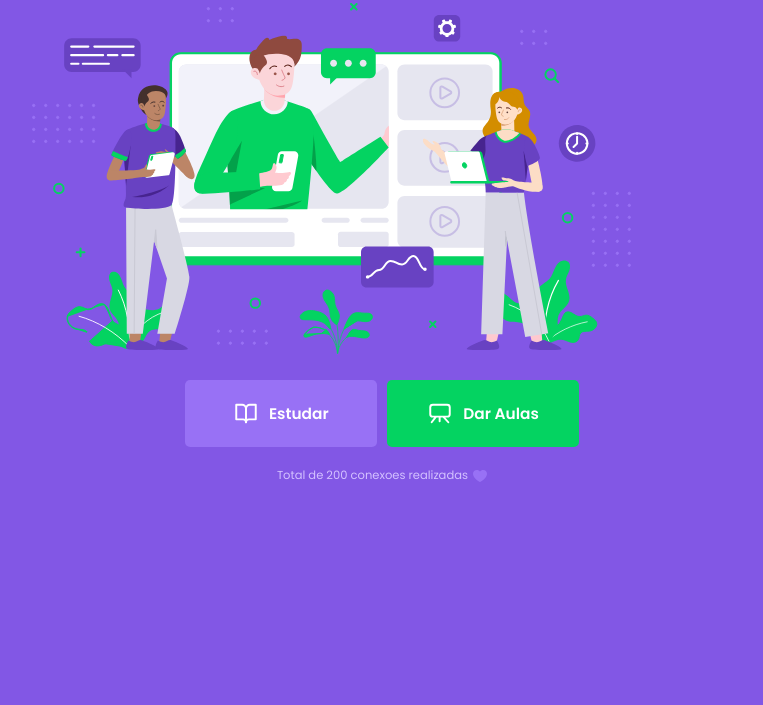
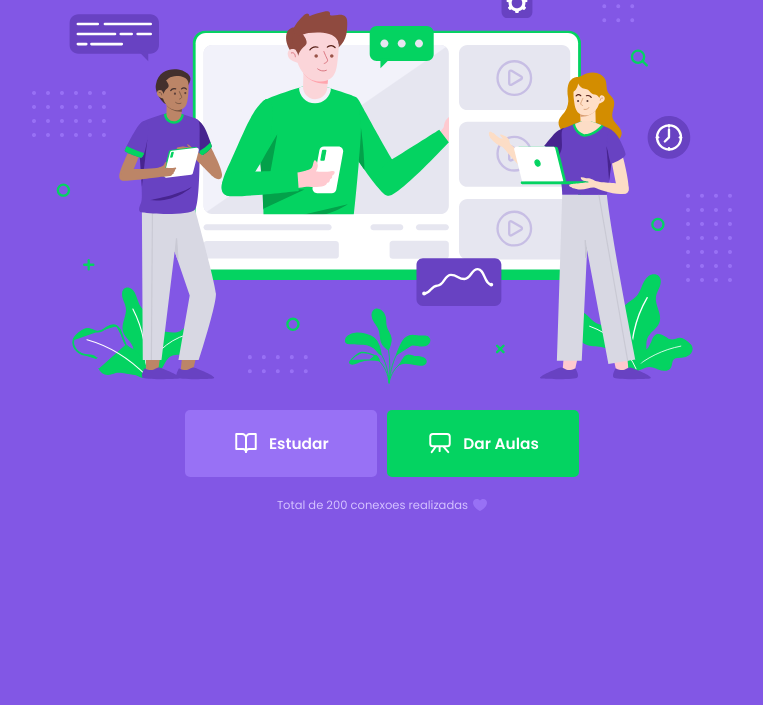
Before and after one commit to ayrtonjofre/Proffy, a plain HTML site: page index.html in a window 1280 px wide. Shown: the part 95-800 px from the top of the page, without its empty margins (258-1021 px from the left). Drawn offline with Linux system fonts and the light colour scheme.

Commit message:
Porcentagem

```diff
--- a/styles/partials/page-landing.css
+++ b/styles/partials/page-landing.css
@@ -26,7 +26,7 @@
 }
 
 .hero-image {
-    width: 100; /* Essa imagem vai herdar a largura do
+    width: 100%; /* Essa imagem vai herdar a largura do
                    pai dele que e o id=container */
 }
 
```
Also changed, not shown: index.html (+1 -0 lines).
